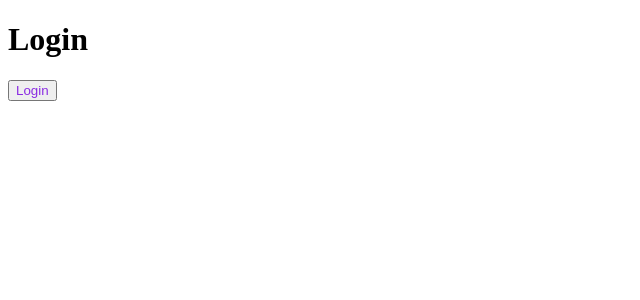
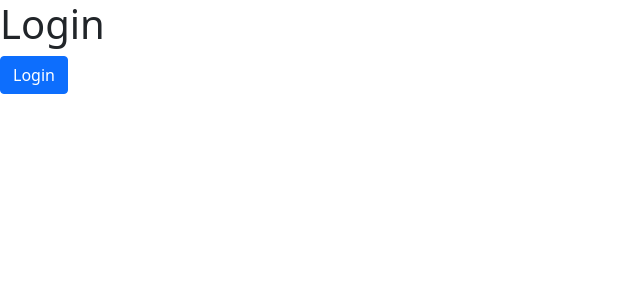
Before and after one commit to Akio789/nah_pwa, a React (Create React App) app: page / in a window 1280 px wide. Shown: the top 300 px of the page, without its empty margins (0-640 px from the left). Built offline with nearby package versions, Linux system fonts and the light colour scheme.

Commit message:
Adding react bootstrap

```diff
--- a/package.json
+++ b/package.json
@@ -7,7 +7,9 @@
     "@testing-library/react": "^11.2.7",
     "@testing-library/user-event": "^12.8.3",
     "axios": "^0.21.1",
+    "bootstrap": "^5.1.0",
     "react": "^17.0.2",
+    "react-bootstrap": "^2.0.0-beta.4",
     "react-dom": "^17.0.2",
     "react-router-dom": "^5.2.0",
     "react-scripts": "4.0.3",
--- a/src/displays/Login/Login.js
+++ b/src/displays/Login/Login.js
@@ -2,6 +2,8 @@
 import { useHistory } from "react-router-dom";
 
 import styles from './Login.module.css'
+
+import { Button } from 'react-bootstrap'
 
 const Login = () => {
   const { push } = useHistory();
@@ -14,7 +16,7 @@
   return (
     <div>
       <h1>Login</h1>
-      <button className={styles.test} onClick={onLoginClicked}>Login</button>
+      <Button className={styles.test} onClick={onLoginClicked}>Login</Button>
     </div>
   )
 };
--- a/src/index.js
+++ b/src/index.js
@@ -1,5 +1,6 @@
 import React from 'react';
-import ReactDOM  from 'react-dom';
+import ReactDOM from 'react-dom';
 import App from './App';
+import 'bootstrap/dist/css/bootstrap.min.css';
 
 ReactDOM.render(<App />, document.getElementById('root'));
```
Also changed, not shown: public/index.html (+4 -4 lines), 1 other file (tests, documents, lock files or other folders).
